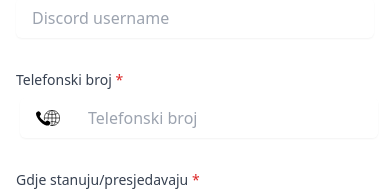
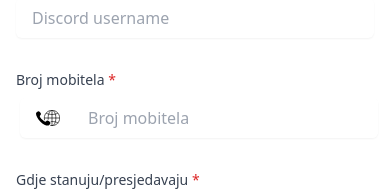
Before and after one commit to souprogram/sou-program-web, a React (Vite) app in the folder frontend/: page /join in a window 390 px wide. Shown: the part 829-1020 px from the top of the page. Built offline with nearby package versions, Linux system fonts and the light colour scheme.

Commit message:
added MainLayout, fixed PhoneNumber placeholder

```diff
--- a/frontend/src/App.tsx
+++ b/frontend/src/App.tsx
@@ -1,36 +1,7 @@
-import { useEffect, useState } from 'react';
-import SplashScreen from './components/SplashScreen';
-import Footer from './components/Footer';
 import { MainRouter } from './router';
 
 function App() {
-  const [animate, setAnimate] = useState(false);
-
-  useEffect(() => {
-    let timer: number | undefined;
-    if (sessionStorage.getItem('firstVisit') === null) {
-      console.log('first visit');
-      sessionStorage.setItem('firstVisit', 'true');
-      setAnimate(true);
-      timer = setTimeout(() => {
-        setAnimate(false);
-      }, 3000);
-    } else {
-      console.log('not first visit');
-    }
-
-    return () => {
-      clearTimeout(timer);
-    };
-  }, []);
-
-  return (
-    <div className={`relative min-h-screen ${animate && 'overflow-hidden'}`}>
-      {animate && <SplashScreen />}
-      <MainRouter />
-      <Footer />
-    </div>
-  );
+  return <MainRouter />;
 }
 
 export default App;
--- a/frontend/src/components/forms/JoinForm.tsx
+++ b/frontend/src/components/forms/JoinForm.tsx
@@ -154,8 +154,8 @@ export default function JoinForm() {
           control={control}
           render={({ field }) => (
             <PhoneNumber
-              label="Telefonski broj"
-              placeholder="Telefonski broj"
+              label="Broj mobitela"
+              placeholder="Broj mobitela"
               value={field.value}
               onChange={field.onChange}
               required
--- /dev/null
+++ b/frontend/src/layout/MainLayout.tsx
@@ -0,0 +1,36 @@
+import { Outlet } from 'react-router';
+import NavBar from '../components/NavBar';
+import Footer from '../components/Footer';
+import SplashScreen from '../components/SplashScreen';
+import { useEffect, useState } from 'react';
+
+export default function MainLayout() {
+  const [animate, setAnimate] = useState(false);
+
+  useEffect(() => {
+    let timer: number | undefined;
+    if (sessionStorage.getItem('firstVisit') === null) {
+      console.log('first visit');
+      sessionStorage.setItem('firstVisit', 'true');
+      setAnimate(true);
+      timer = setTimeout(() => {
+        setAnimate(false);
+      }, 3000);
+    } else {
+      console.log('not first visit');
+    }
+
+    return () => {
+      clearTimeout(timer);
+    };
+  }, []);
+
+  return (
+    <div className={`relative min-h-screen ${animate && 'overflow-hidden'}`}>
+      {animate && <SplashScreen />}
+      <NavBar />
+      <Outlet />
+      <Footer />
+    </div>
+  );
+}
--- a/frontend/src/pages/HomePage.tsx
+++ b/frontend/src/pages/HomePage.tsx
@@ -3,12 +3,10 @@ import SectionRobotics from '../components/SectionRobotics';
 import SectionWhatWeDo from '../components/SectionWhatWeDo';
 import SectionSponsors from '../components/SectionSponsors';
 import SectionCompetitions from '../components/SectionCompetitions';
-import NavBar from '../components/NavBar';
 
 function HomePage() {
   return (
     <>
-      <NavBar />
       <SectionHero />
       <SectionWhatWeDo />
       <SectionRobotics />
--- a/frontend/src/pages/JoinPage.tsx
+++ b/frontend/src/pages/JoinPage.tsx
@@ -1,10 +1,8 @@
-import NavBar from '../components/NavBar';
 import SectionJoin from '../components/SectionJoin';
 
 export default function JoinPage() {
   return (
     <>
-      <NavBar />
       <SectionJoin />
     </>
   );
--- a/frontend/src/router/index.tsx
+++ b/frontend/src/router/index.tsx
@@ -1,13 +1,20 @@
 import { RouterProvider, createBrowserRouter } from 'react-router-dom';
 import HomePage from '../pages/HomePage';
 import JoinPage from '../pages/JoinPage';
+import MainLayout from '../layout/MainLayout';
 
 export const MainRouter = () => {
   return (
     <RouterProvider
       router={createBrowserRouter([
-        { path: '/', element: <HomePage /> },
-        { path: '/join', element: <JoinPage /> },
+        {
+          path: '/',
+          element: <MainLayout />,
+          children: [
+            { index: true, element: <HomePage /> },
+            { path: '/join', element: <JoinPage /> },
+          ],
+        },
       ])}
     />
   );
```
